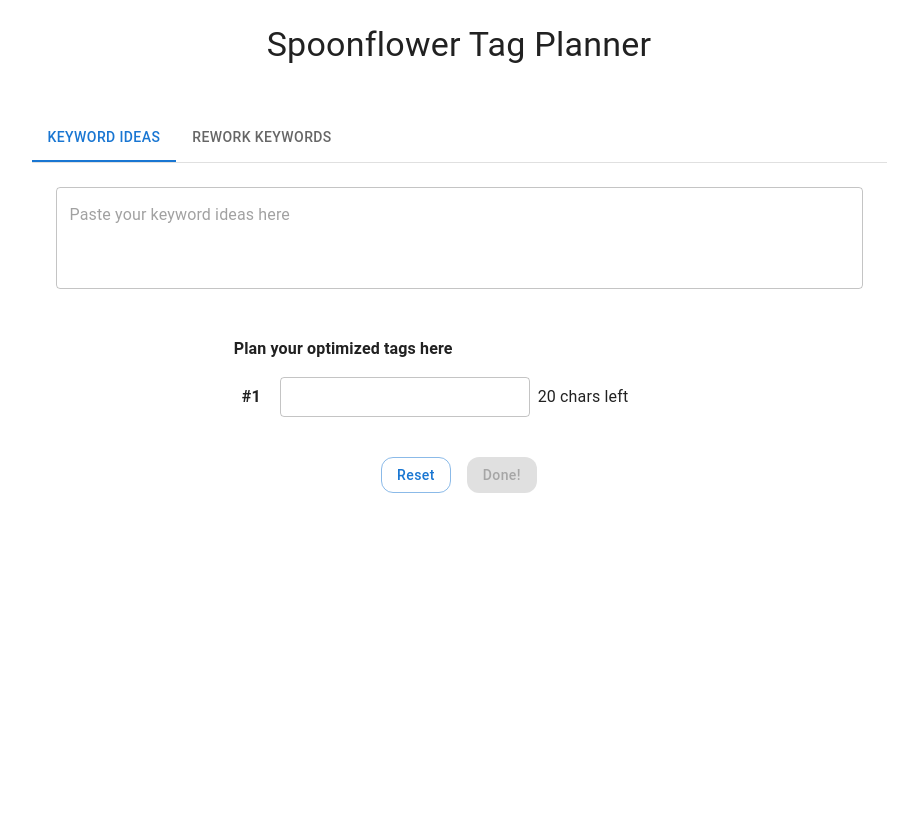
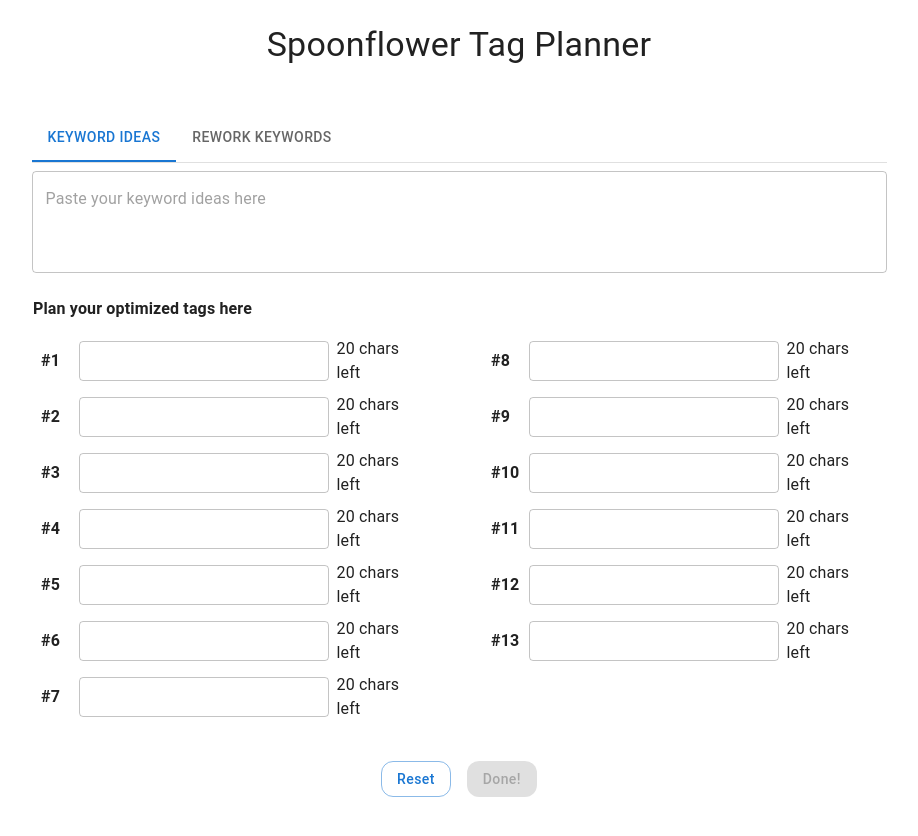
Before and after one commit to VeraZab/spoonflower-tag-planner, a React (Vite) app: page / in a window 1280 px wide. Shown: the top 836 px of the page, without its empty margins (181-1099 px from the left). Before the commit the page ends 800 px from the top, so only its background shows below. Built offline with nearby package versions, Linux system fonts and the light colour scheme.

Commit message:
some adjustments

```diff
--- a/src/App.tsx
+++ b/src/App.tsx
@@ -42,8 +42,10 @@
   );
 
   useEffect(() => {
-    const split = tagsToRework.split(",");
-    setCurrentTags(split);
+    if (tagsToRework) {
+      const split = tagsToRework.split(",");
+      setCurrentTags(split);
+    }
   }, [tagsToRework]);
 
   return (
@@ -98,7 +100,15 @@
           </Box>
         </Box>
 
-        <Box>
+        <Box
+          sx={{
+            display: "flex",
+            flexDirection: "column",
+            width: "100%",
+            pl: 3,
+            pr: 3,
+          }}
+        >
           <Typography sx={{ fontWeight: "bold", mt: 1, mb: 1 }}>
             Plan your optimized tags here
           </Typography>
--- a/src/TabsPanel.tsx
+++ b/src/TabsPanel.tsx
@@ -18,15 +18,15 @@
   const { children, value, index, ...other } = props;
 
   return (
-    <div
+    <Box
       role="tabpanel"
       hidden={value !== index}
       id={`simple-tabpanel-${index}`}
       aria-labelledby={`simple-tab-${index}`}
       {...other}
     >
-      {value === index && <Box sx={{ p: 3 }}>{children}</Box>}
-    </div>
+      {value === index && <Box sx={{ p: 0, mt: 1 }}>{children}</Box>}
+    </Box>
   );
 }
 
@@ -95,7 +95,7 @@
 
   return (
     <Box sx={{ width: "100%" }}>
-      <Box sx={{ borderBottom: 1, borderColor: "divider" }}>
+      <Box sx={{ borderBottom: 1, borderColor: "divider", mb: 1 }}>
         <Tabs
           value={value}
           onChange={handleChange}
@@ -106,12 +106,12 @@
         </Tabs>
       </Box>
 
-      <CustomTab value={value} index={0}>
+      <CustomTab value={value} index={0} sx={{ p: 0 }}>
         <TextField
           multiline
           fullWidth
           minRows={3}
-          sx={{ minHeight: "70px" }}
+          sx={{ minHeight: "70px", p: 0 }}
           placeholder="Paste your keyword ideas here"
           value={wordSoup}
           onChange={(e: ChangeEvent<HTMLTextAreaElement>) => {
@@ -142,7 +142,7 @@
           multiline
           fullWidth
           minRows={3}
-          sx={{ minHeight: "70px" }}
+          sx={{ minHeight: "70px", p: 0 }}
           placeholder="Paste your comma separated existing tags here"
           value={tempKeywordsToRework}
           onChange={(e: ChangeEvent<HTMLTextAreaElement>) => {
```
